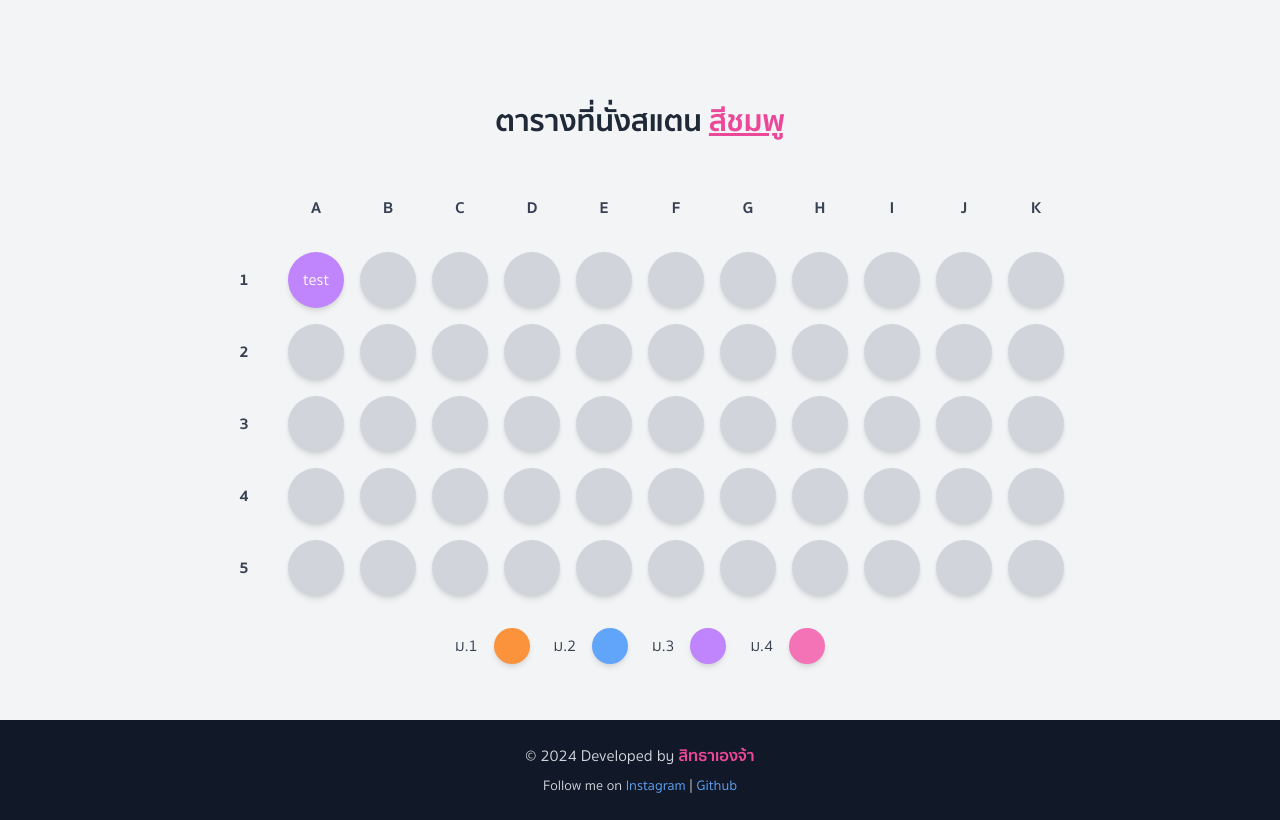
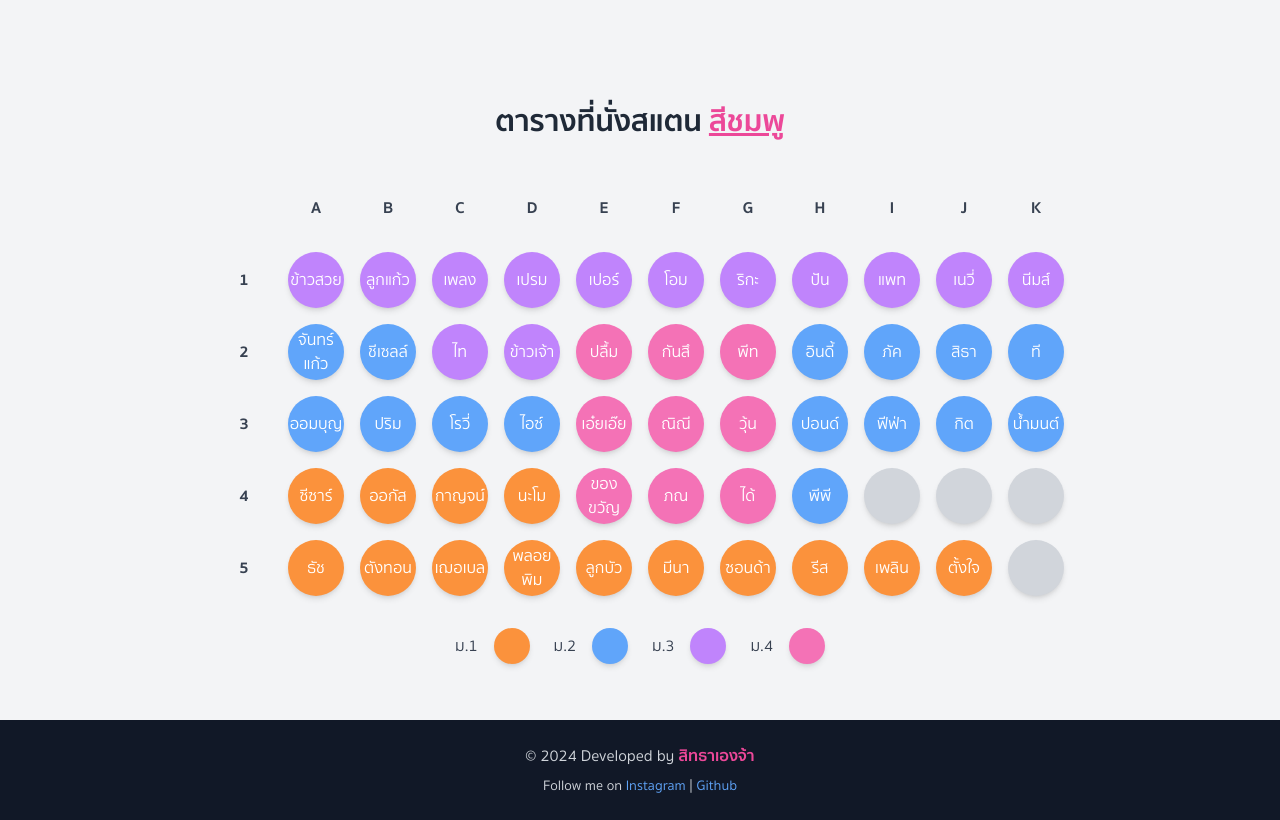
Before and after one commit to Theerat22/pink, a Next.js app: page /seat in a window 1280 px wide. Built offline with nearby package versions, Linux system fonts and the light colour scheme.

Commit message:
update seat

```diff
--- a/app/seat/page.tsx
+++ b/app/seat/page.tsx
@@ -5,10 +5,64 @@ import { Analytics } from "@vercel/analytics/react"
 
 const HomePage = () => {
   const data = [
-    // { id: 1, name: "สิทเอง", seat: "0" },
-    // { id: 2, name: "กันนี่", seat: "B3" },
-    // { id: 3, name: "แข่ว", seat: "C1" },
-    { id: 2, name: "test", seat: "A1" , grade : 3 }
+
+      { "id": 1, "name": "ข้าวสวย", "seat": "A1", "grade": 3 },
+      { "id": 2, "name": "ลูกแก้ว", "seat": "B1", "grade": 3 },
+      { "id": 3, "name": "เพลง", "seat": "C1", "grade": 3 },
+      { "id": 4, "name": "เปรม", "seat": "D1", "grade": 3 },
+      { "id": 5, "name": "เปอร์", "seat": "E1", "grade": 3 },
+      { "id": 6, "name": "โอม", "seat": "F1", "grade": 3 },
+      { "id": 7, "name": "ริกะ", "seat": "G1", "grade": 3 },
+      { "id": 8, "name": "ปัน", "seat": "H1", "grade": 3 },
+      { "id": 9, "name": "แพท", "seat": "I1", "grade": 3 },
+      { "id": 10, "name": "เนวี่", "seat": "J1", "grade": 3 },
+      { "id": 11, "name": "นีมส์", "seat": "K1", "grade": 3 },
+      { "id": 12, "name": "จันทร์แก้ว", "seat": "A2", "grade": 2 },
+      { "id": 13, "name": "ชีเซลล์", "seat": "B2", "grade": 2 },
+      { "id": 14, "name": "ไท", "seat": "C2", "grade": 3 },
+      { "id": 15, "name": "ข้าวเจ้า", "seat": "D2", "grade": 3 },
+      { "id": 16, "name": "ปลื้ม", "seat": "E2", "grade": 4 },
+      { "id": 17, "name": "กันสึ", "seat": "F2", "grade": 4 },
+      { "id": 18, "name": "พีท", "seat": "G2", "grade": 4 },
+      { "id": 19, "name": "อินดี้", "seat": "H2", "grade": 2 },
+      { "id": 20, "name": "ภัค", "seat": "I2", "grade": 2 },
+      { "id": 21, "name": "สิธา", "seat": "J2", "grade": 2 },
+      { "id": 22, "name": "ที", "seat": "K2", "grade": 2 },
+      { "id": 23, "name": "ออมบุญ", "seat": "A3", "grade": 2 },
+      { "id": 24, "name": "ปริม", "seat": "B3", "grade": 2 },
+      { "id": 25, "name": "โรวี่", "seat": "C3", "grade": 2 },
+      { "id": 26, "name": "ไอซ์", "seat": "D3", "grade": 2 },
+      { "id": 27, "name": "เอ๋ยเอ๊ย", "seat": "E3", "grade": 4 },
+      { "id": 28, "name": "ณิณี", "seat": "F3", "grade": 4 },
+      { "id": 29, "name": "วุ้น", "seat": "G3", "grade": 4 },
+      { "id": 30, "name": "ปอนด์", "seat": "H3", "grade": 2 },
+      { "id": 31, "name": "ฟีฟ่า", "seat": "I3", "grade": 2 },
+      { "id": 32, "name": "กิต", "seat": "J3", "grade": 2 },
+      { "id": 33, "name": "น้ำมนต์", "seat": "K3", "grade": 2 },
+      { "id": 34, "name": "ซีซาร์", "seat": "A4", "grade": 1 },
+      { "id": 35, "name": "ออกัส", "seat": "B4", "grade": 1 },
+      { "id": 36, "name": "กาญจน์", "seat": "C4", "grade": 1 },
+      { "id": 37, "name": "นะโม", "seat": "D4", "grade": 1 },
+      { "id": 38, "name": "ของขวัญ", "seat": "E4", "grade": 4 },
+      { "id": 39, "name": "ภณ", "seat": "F4", "grade": 4 },
+      { "id": 40, "name": "ได้", "seat": "G4", "grade": 4 },
+      { "id": 41, "name": "พีพี", "seat": "H4", "grade": 2 },
+      { "id": 42, "name": "ว่าง", "seat": "I4", "grade": 0 },
+      { "id": 43, "name": "ว่าง", "seat": "J4", "grade": 0 },
+      { "id": 44, "name": "ว่าง", "seat": "K4", "grade": 0 },
+      { "id": 45, "name": "ธัช", "seat": "A5", "grade": 1 },
+      { "id": 46, "name": "ตังทอน", "seat": "B5", "grade": 1 },
+      { "id": 47, "name": "เฌอเบล", "seat": "C5", "grade": 1 },
+      { "id": 48, "name": "พลอยพิม", "seat": "D5", "grade": 1 },
+      { "id": 49, "name": "ลูกบัว", "seat": "E5", "grade": 1 },
+      { "id": 50, "name": "มีนา", "seat": "F5", "grade": 1 },
+      { "id": 51, "name": "ซอนด้า", "seat": "G5", "grade": 1 },
+      { "id": 52, "name": "รีส", "seat": "H5", "grade": 1 },
+      { "id": 53, "name": "เพลิน", "seat": "I5", "grade": 1 },
+      { "id": 54, "name": "ตั้งใจ", "seat": "J5", "grade": 1 },
+      { "id": 55, "name": "ว่าง", "seat": "K5", "grade": 0 }
+
+
   ];
 
   return (
```
